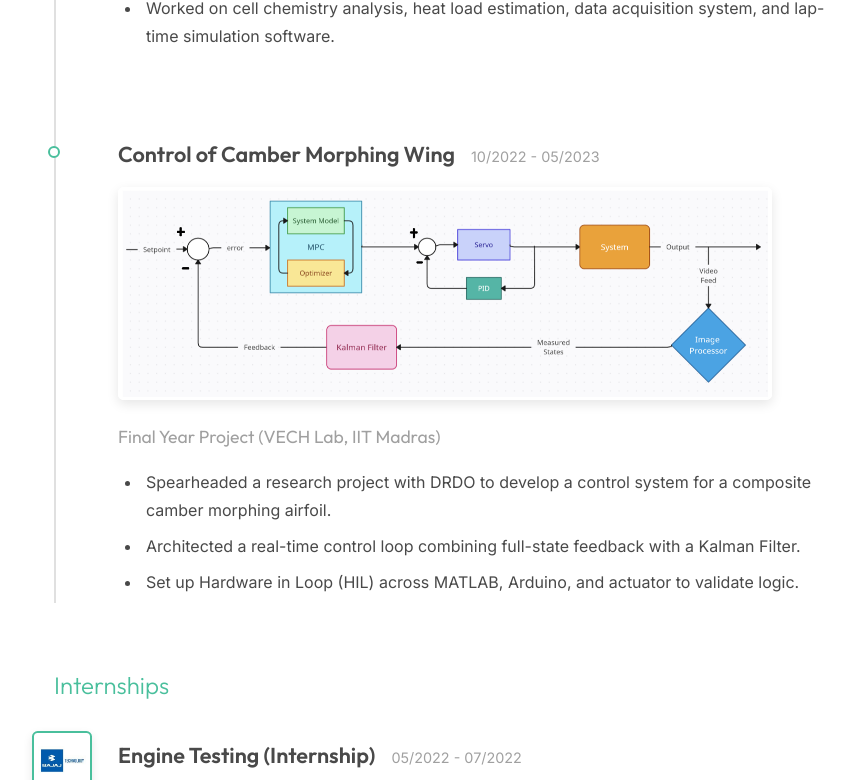
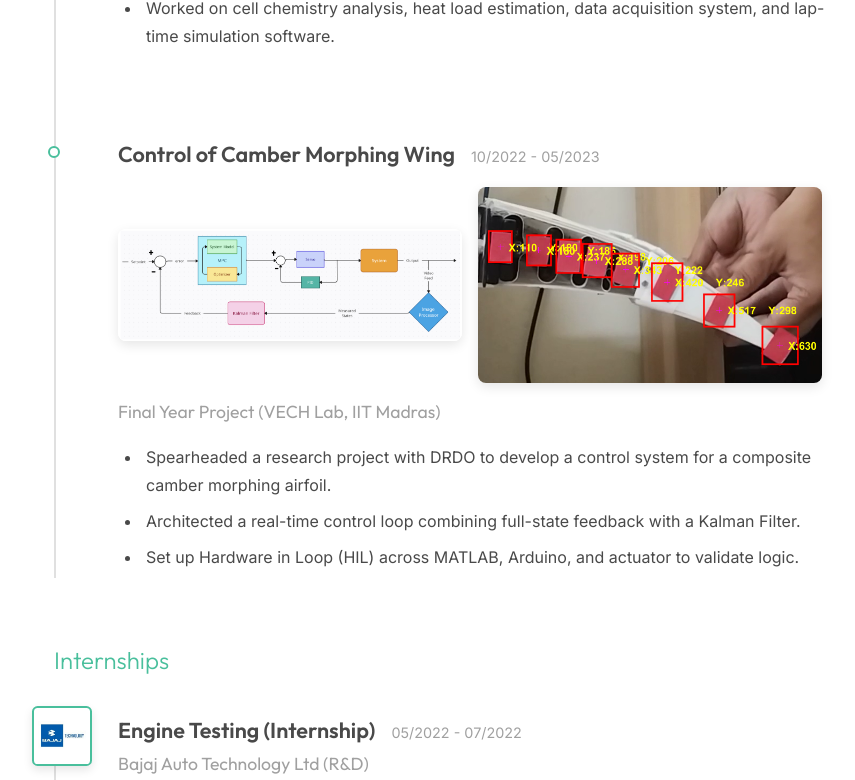
Before and after one commit to Sachin-Sagar/project_portfolio, a React (Vite) app: page / in a window 1280 px wide. Shown: the part 3094-3874 px from the top of the page, without its empty margins (378-1233 px from the left). Built offline with nearby package versions, Linux system fonts and the light colour scheme.

Commit message:
Add morphing_wing image next to MPC_ctrlLoop diagram

```diff
--- a/src/components/Experience.jsx
+++ b/src/components/Experience.jsx
@@ -7,6 +7,7 @@ import batl_icon from '../assets/pics/BATL_icon.jpg';
 import reevia_icon from '../assets/pics/reevia_icon.jpg';
 import forbes_icon from '../assets/pics/forbes-marshall.png';
 import mpc_ctrl from '../assets/pics/MPC_ctrlLoop.png';
+import morphing_wing from '../assets/pics/morphing_wing.png';
 
 const companyIcons = {
     'Engine Testing (Internship)': batl_icon,
@@ -83,8 +84,9 @@ const TimelineSection = ({ title, data }) => (
                                 <span className="period">{item.period}</span>
                             </div>
                             {item.role === 'Control of Camber Morphing Wing' && (
-                                <div className="raftar-banner" style={{marginTop: '1rem', marginBottom: '1rem', marginLeft: '-1.5rem', textAlign: 'left'}}>
-                                    <img src={mpc_ctrl} alt="MPC Control Loop" style={{ maxWidth: '95%' }} />
+                                <div className="raftar-banner" style={{marginTop: '1rem', marginBottom: '1rem', marginLeft: '-1.5rem', textAlign: 'left', display: 'flex', gap: '1rem', alignItems: 'center'}}>
+                                    <img src={mpc_ctrl} alt="MPC Control Loop" style={{ width: '50%', objectFit: 'contain', borderRadius: '0.5rem' }} />
+                                    <img src={morphing_wing} alt="Morphing Wing" style={{ width: '50%', objectFit: 'contain', borderRadius: '0.5rem' }} />
                                 </div>
                             )}
                             <h4 className="company">{item.company}</h4>
```
Also changed, not shown: src/assets/pics/morphing_wing.png (added).
